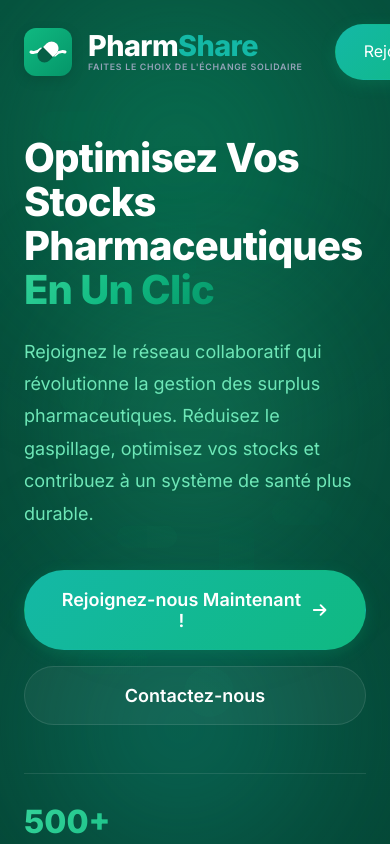
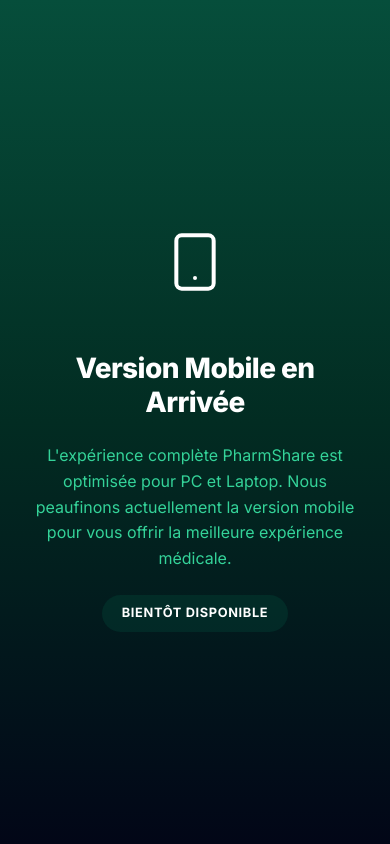
Before and after one commit to LOCOEUR/Pharmshare, a React (Vite) app in the folder pharmshare/: page / in a window 390 px wide. Shown: the top 844 px of the page. Built offline with nearby package versions, Linux system fonts and the light colour scheme.

Commit message:
Design Premium, Réactivité et Système de Blocker Mobile

```diff
--- a/pharmshare/src/App.jsx
+++ b/pharmshare/src/App.jsx
@@ -21,6 +21,19 @@
 import { useEffect } from 'react';
 import realtimeService from './services/RealtimeService';
 
+const MobileBlocker = () => (
+  <div className="mobile-only-blocker">
+    <div className="blocker-content">
+      <div className="blocker-icon">
+        <svg width="64" height="64" viewBox="0 0 24 24" fill="none" stroke="currentColor" strokeWidth="1.5" strokeLinecap="round" strokeLinejoin="round"><rect x="5" y="2" width="14" height="20" rx="2" ry="2"></rect><line x1="12" y1="18" x2="12.01" y2="18"></line></svg>
+      </div>
+      <h1>Version Mobile en Arrivée</h1>
+      <p>L'expérience complète PharmShare est optimisée pour PC et Laptop. Nous peaufinons actuellement la version mobile pour vous offrir la meilleure expérience médicale.</p>
+      <div className="blocker-badge">Bientôt disponible</div>
+    </div>
+  </div>
+);
+
 function App() {
   useEffect(() => {
     // Démarrer le service temps réel au chargement
@@ -38,6 +51,7 @@
   return (
     <BrowserRouter>
       <SearchProvider>
+        <MobileBlocker />
         <Toaster
           position="top-right"
           toastOptions={{
--- a/pharmshare/src/index.css
+++ b/pharmshare/src/index.css
@@ -302,3 +302,73 @@
     font-size: 1rem;
   }
 }
+
+/* Mobile Access Restriction - Pro Design */
+.mobile-only-blocker {
+  display: none;
+  position: fixed;
+  inset: 0;
+  z-index: 99999;
+  background: var(--bg-deep);
+  padding: 2rem;
+  align-items: center;
+  justify-content: center;
+  text-align: center;
+}
+
+.blocker-content {
+  max-width: 400px;
+  display: flex;
+  flex-direction: column;
+  align-items: center;
+  gap: 1.5rem;
+}
+
+.blocker-icon {
+  width: 100px;
+  height: 100px;
+  background: var(--primary-glow);
+  border-radius: 2rem;
+  display: flex;
+  align-items: center;
+  justify-content: center;
+  color: var(--primary);
+  margin-bottom: 1rem;
+}
+
+.mobile-only-blocker h1 {
+  font-size: 1.75rem;
+  font-weight: 800;
+  color: #fff;
+  line-height: 1.2;
+}
+
+.mobile-only-blocker p {
+  color: var(--text-muted);
+  font-size: 1rem;
+  line-height: 1.6;
+}
+
+.blocker-badge {
+  display: inline-block;
+  padding: 0.5rem 1.25rem;
+  border-radius: 2rem;
+  background: rgba(16, 185, 129, 0.1);
+  border: 1px solid var(--primary);
+  color: var(--primary);
+  font-weight: 700;
+  font-size: 0.8rem;
+  text-transform: uppercase;
+  letter-spacing: 0.05em;
+}
+
+@media (max-width: 1023px) {
+  .mobile-only-blocker {
+    display: flex;
+  }
+
+  /* Cacher le reste de l'app pour éviter le scroll */
+  #root > div:not(.mobile-only-blocker) {
+    display: none;
+  }
+}
```
Also changed, not shown: 2 other files (tests, documents, lock files or other folders).
